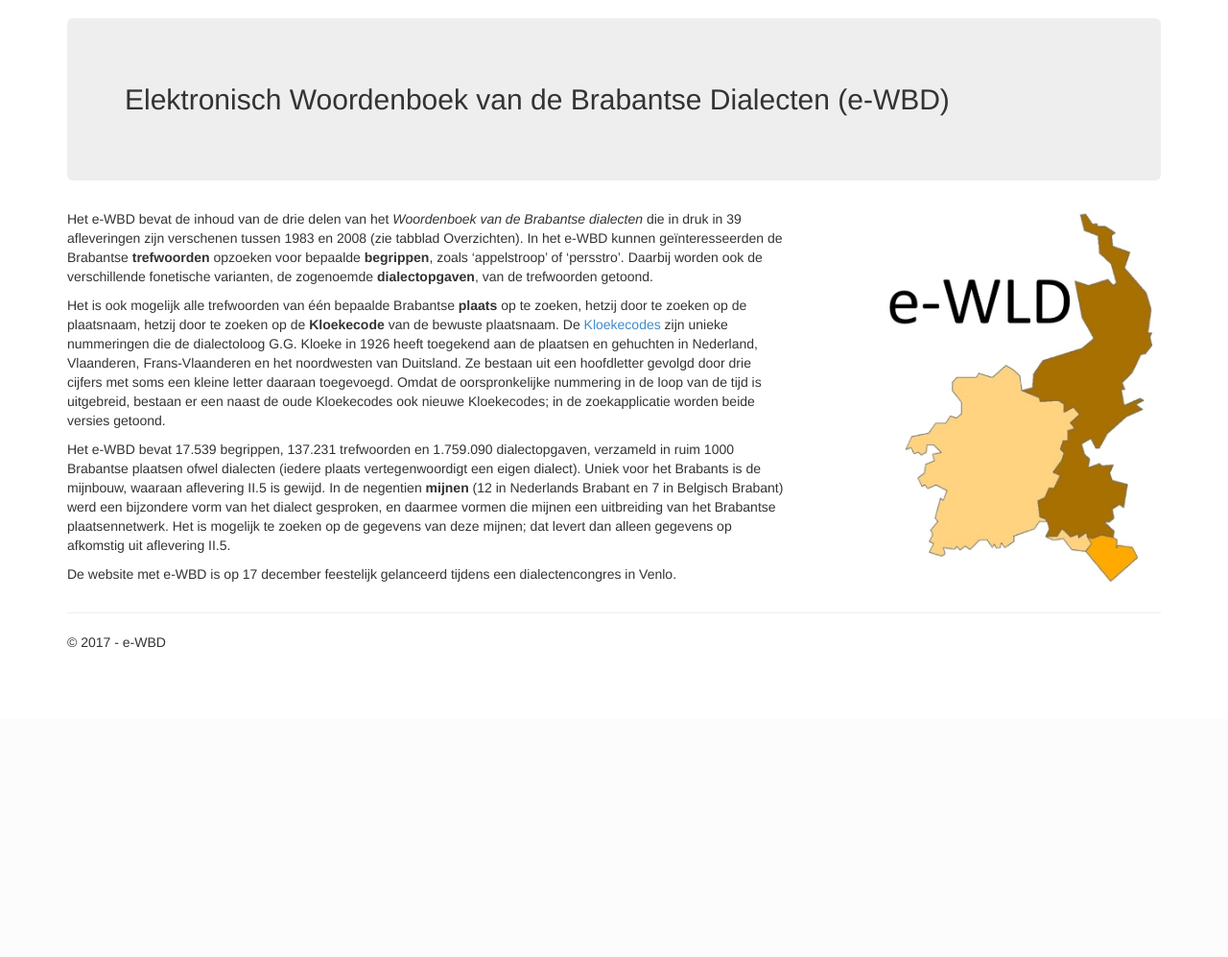
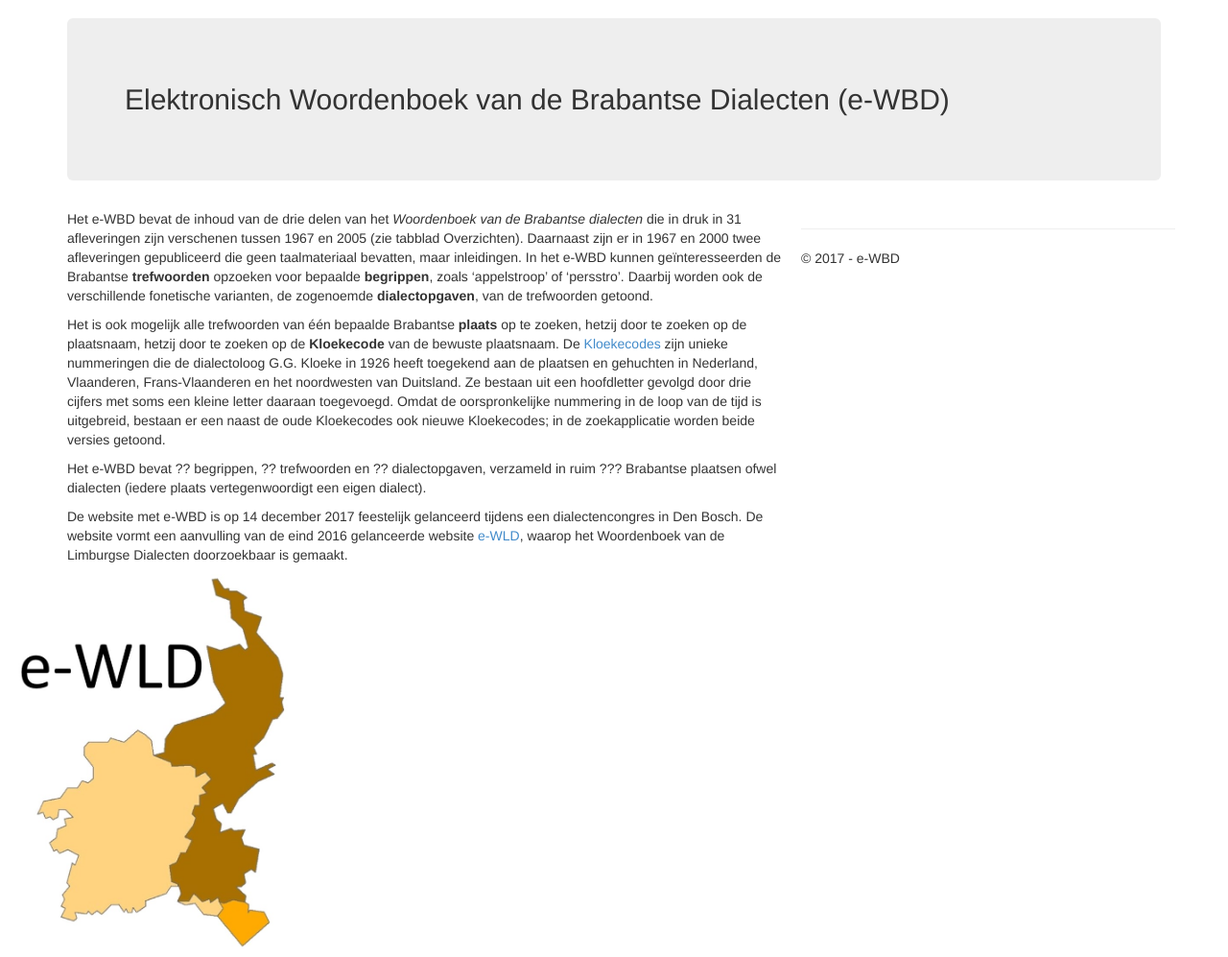
Before and after one commit to ErwinKomen/RU-wbd, a Django app: page / in a window 1280 px wide. Shown: the part 51-1048 px from the top of the page at 96% size. Before the commit the page ends 726 px from the top, so only its background shows below. Run offline with Django 3.2, Linux system fonts and the light colour scheme; parts of the project's set-up code (start-up, migrations or seed data) failed here and were passed over; some libraries are stand-ins or nearby versions.

Commit message:
Added some content

```diff
--- a/wbd/wbd/dictionary/templates/dictionary/index.html
+++ b/wbd/wbd/dictionary/templates/dictionary/index.html
@@ -15,31 +15,33 @@
 
 <div class="row">
     <div class="col-md-8">
-        <p>Het e-WBD bevat de inhoud van de drie delen van het <em>Woordenboek van de Brabantse dialecten</em>
-  die in druk in 39 afleveringen zijn verschenen tussen 1983 en 2008 (zie tabblad Overzichten).
+      <p>
+        Het e-WBD bevat de inhoud van de drie delen van het <em>Woordenboek van de Brabantse dialecten</em> die in druk
+        in 31 afleveringen zijn verschenen tussen 1967 en 2005 (zie tabblad Overzichten).
+        Daarnaast zijn er in 1967 en 2000 twee afleveringen gepubliceerd die geen taalmateriaal bevatten,
+        maar inleidingen.
       In het e-WBD kunnen geïnteresseerden de Brabantse <b>trefwoorden</b> opzoeken voor bepaalde <b>begrippen</b>,
         zoals ‘appelstroop’ of ‘persstro’. Daarbij worden ook de verschillende fonetische varianten,
         de zogenoemde <b>dialectopgaven</b>, van de trefwoorden getoond.</p>
 
     <p>Het is ook mogelijk alle trefwoorden van één bepaalde Brabantse <b>plaats</b> op te zoeken,
       hetzij door te zoeken op de plaatsnaam, hetzij door te zoeken op de <b>Kloekecode</b> van de bewuste plaatsnaam.
-  De <a href="http://www.meertens.knaw.nl/kloeke/">Kloekecodes</a> zijn unieke nummeringen die de dialectoloog
-  G.G. Kloeke in 1926 heeft toegekend
-  aan de plaatsen en gehuchten in Nederland, Vlaanderen, Frans-Vlaanderen en het noordwesten van Duitsland.
+      De <a href="http://www.meertens.knaw.nl/kloeke/">Kloekecodes</a> zijn unieke nummeringen die
+      de dialectoloog G.G. Kloeke in 1926 heeft toegekend aan de plaatsen
+      en gehuchten in Nederland, Vlaanderen, Frans-Vlaanderen en het noordwesten van Duitsland.
       Ze bestaan uit een hoofdletter gevolgd door drie cijfers met soms een kleine letter daaraan toegevoegd.
       Omdat de oorspronkelijke nummering in de loop van de tijd is uitgebreid, bestaan er een naast de oude
-  Kloekecodes ook nieuwe Kloekecodes; in de zoekapplicatie worden beide versies getoond.
+      Kloekecodes ook nieuwe Kloekecodes; in de zoekapplicatie worden beide versies getoond.</p>
+
+    <p>Het e-WBD bevat ?? begrippen, ?? trefwoorden en ?? dialectopgaven, verzameld in ruim ??? Brabantse plaatsen
+      ofwel dialecten (iedere plaats vertegenwoordigt een eigen dialect).</p>
+
+    <p>De website met e-WBD is op 14 december 2017 feestelijk gelanceerd tijdens een dialectencongres
+      in Den Bosch. De website vormt een aanvulling van de eind 2016 gelanceerde website
+      <a href="http://www.e-wld.nl/">e-WLD</a>,
+      waarop het Woordenboek van de Limburgse Dialecten doorzoekbaar is gemaakt.
+
       </p>
-        <p>Het e-WBD bevat 17.539 begrippen, 137.231 trefwoorden en 1.759.090 dialectopgaven, verzameld
-  in ruim 1000 Brabantse plaatsen ofwel dialecten (iedere plaats vertegenwoordigt een eigen dialect).
-  Uniek voor het Brabants is de mijnbouw, waaraan aflevering II.5 is gewijd. In de negentien <b>mijnen</b>
-  (12 in Nederlands Brabant en 7 in Belgisch Brabant) werd een bijzondere vorm van het dialect gesproken,
-  en daarmee vormen die mijnen een uitbreiding van het Brabantse plaatsennetwerk.
-  Het is mogelijk te zoeken op de gegevens van deze mijnen; dat levert dan alleen gegevens op afkomstig uit aflevering II.5.
-  </p>
-
-  <p>De website met e-WBD is op 17 december feestelijk gelanceerd tijdens een dialectencongres in Venlo.</p>
-    </div>
 
   <div class="col-md-4">
     <a target="_blank" href="{% static 'dictionary/content/taalkaart-wbd.jpg' %}">
```
Also changed, not shown: wbd/wbd/dictionary/templates/dictionary/about.html (+11 -9 lines), wbd/wbd/dictionary/templates/dictionary/aflevering_list.html (+16 -1 lines). Lines whose indentation alone changed are shown as unchanged.
